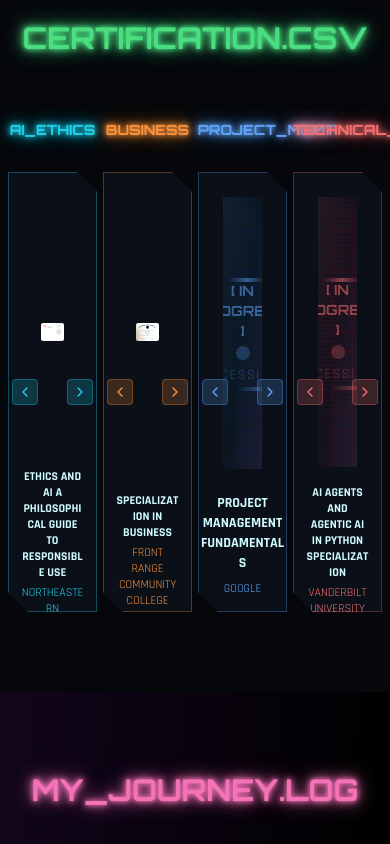
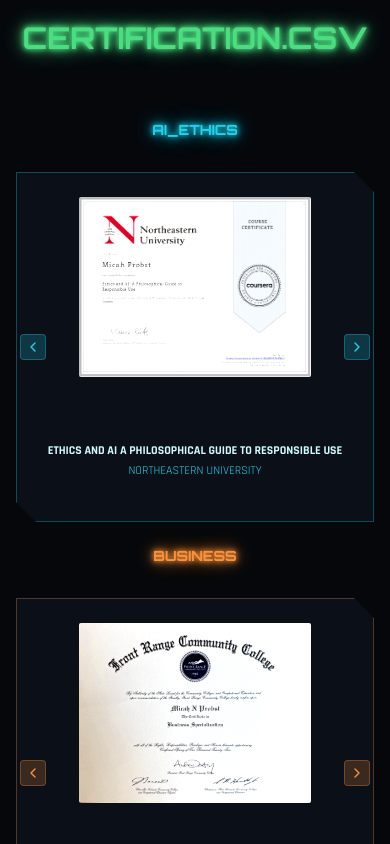
Before and after one commit to micahprobst/micah-cyberpunk-portfolio, a Next.js app: page / in a window 390 px wide. Shown: the part 3780-4624 px from the top of the page. Built offline with nearby package versions, Linux system fonts and the light colour scheme.

Commit message:
sizing comprimises made for new section based on different screen sizes

```diff
--- a/app/page.js
+++ b/app/page.js
@@ -510,7 +510,7 @@
             <span className={`${glitchActive ? 'glitch' : ''}`} data-text="CERTIFICATION.CSV">CERTIFICATION.CSV</span>
           </h2>
 
-          <div className="grid grid-cols-4 gap-[1.5%] w-full mx-auto" style={{paddingLeft: '2%', paddingRight: '2%'}}>
+          <div className="grid grid-cols-1 md:grid-cols-4 gap-6 md:gap-[1.5%] w-full mx-auto px-4 md:px-[2%]">
             {/* AI Ethics Section */}
             <div className="space-y-8">
               <h3 className="text-sm md:text-base lg:text-xl font-bold cyber-font text-center neon-text text-cyan-400 mb-4">
@@ -520,9 +520,9 @@
 {(() => {
                   const currentCert = certificateData.aiEthics[carouselPositions.aiEthics];
                   return (
-                    <div className="cyber-border bg-gray-900/50 border border-cyan-400/30 hover:border-cyan-400 transition-all hover:neon-glow" style={{height: '440px', display: 'flex', flexDirection: 'column', padding: '0', margin: '0'}}>
+                    <div className="cyber-border bg-gray-900/50 border border-cyan-400/30 hover:border-cyan-400 transition-all hover:neon-glow h-[350px] md:h-[440px] flex flex-col p-0 m-0">
                       {/* Certificate Image */}
-                      <div className="w-full relative" style={{height: '320px', margin: '0', padding: '24px', backgroundColor: 'transparent', overflow: 'hidden', display: 'flex', alignItems: 'center', justifyContent: 'center'}}>
+                      <div className="w-full relative h-[230px] md:h-[320px] m-0 p-4 md:p-6 bg-transparent overflow-hidden flex items-center justify-center">
                         {currentCert.image ? (
                           <a
                             href={currentCert.image}
@@ -604,7 +604,7 @@
                         )}
                       </div>
                       {/* Certificate Text - Fixed Height */}
-                      <div className="flex flex-col justify-center" style={{height: '120px', padding: '12px', flex: 'none'}}>
+                      <div className="flex flex-col justify-center h-[120px] md:h-[120px] p-3 md:p-3 flex-none">
                         <h4 className="text-xs md:text-sm lg:text-base font-bold text-center cyber-body text-cyan-100 group-hover:text-cyan-400 transition-colors break-words mb-1">
                           {currentCert.name.toUpperCase().replace(/[^A-Z0-9\s]/g, '')}
                         </h4>
@@ -640,9 +640,9 @@
 {(() => {
                   const currentCert = certificateData.business[carouselPositions.business];
                   return (
-                    <div className="cyber-border bg-gray-900/50 border border-orange-400/30 hover:border-orange-400 transition-all hover:neon-glow" style={{height: '440px', display: 'flex', flexDirection: 'column', padding: '0', margin: '0'}}>
+                    <div className="cyber-border bg-gray-900/50 border border-orange-400/30 hover:border-orange-400 transition-all hover:neon-glow h-[350px] md:h-[440px] flex flex-col p-0 m-0">
                       {/* Certificate Image */}
-                      <div className="w-full relative" style={{height: '320px', margin: '0', padding: '24px', backgroundColor: 'transparent', overflow: 'hidden', display: 'flex', alignItems: 'center', justifyContent: 'center'}}>
+                      <div className="w-full relative h-[230px] md:h-[320px] m-0 p-4 md:p-6 bg-transparent overflow-hidden flex items-center justify-center">
                         {currentCert.image ? (
                           <a
                             href={currentCert.image}
@@ -724,7 +724,7 @@
                         )}
                       </div>
                       {/* Certificate Text - Fixed Height */}
-                      <div className="flex flex-col justify-center" style={{height: '120px', padding: '12px', flex: 'none'}}>
+                      <div className="flex flex-col justify-center h-[120px] md:h-[120px] p-3 md:p-3 flex-none">
                         <h4 className="text-xs md:text-sm lg:text-base font-bold text-center cyber-body text-cyan-100 group-hover:text-orange-400 transition-colors break-words mb-1">
                           {currentCert.name.toUpperCase().replace(/[^A-Z0-9\s]/g, '')}
                         </h4>
@@ -760,9 +760,9 @@
 {(() => {
                   const currentCert = certificateData.projectManagement[carouselPositions.projectManagement];
                   return (
-                    <div className="cyber-border bg-gray-900/50 border border-blue-400/30 hover:border-blue-400 transition-all hover:neon-glow" style={{height: '440px', display: 'flex', flexDirection: 'column', padding: '0', margin: '0'}}>
+                    <div className="cyber-border bg-gray-900/50 border border-blue-400/30 hover:border-blue-400 transition-all hover:neon-glow h-[350px] md:h-[440px] flex flex-col p-0 m-0">
                       {/* Certificate Image */}
-                      <div className="w-full relative" style={{height: '320px', margin: '0', padding: '24px', backgroundColor: 'transparent', overflow: 'hidden', display: 'flex', alignItems: 'center', justifyContent: 'center'}}>
+                      <div className="w-full relative h-[230px] md:h-[320px] m-0 p-4 md:p-6 bg-transparent overflow-hidden flex items-center justify-center">
                         {currentCert.image ? (
                           <a
                             href={currentCert.image}
@@ -878,9 +878,9 @@
 {(() => {
                   const currentCert = certificateData.technicalSkills[carouselPositions.technicalSkills];
                   return (
-                    <div className="cyber-border bg-gray-900/50 border border-red-400/30 hover:border-red-400 transition-all hover:neon-glow" style={{height: '440px', display: 'flex', flexDirection: 'column', padding: '0', margin: '0'}}>
+                    <div className="cyber-border bg-gray-900/50 border border-red-400/30 hover:border-red-400 transition-all hover:neon-glow h-[350px] md:h-[440px] flex flex-col p-0 m-0">
                       {/* Certificate Image */}
-                      <div className="w-full relative" style={{height: '320px', margin: '0', padding: '24px', backgroundColor: 'transparent', overflow: 'hidden', display: 'flex', alignItems: 'center', justifyContent: 'center'}}>
+                      <div className="w-full relative h-[230px] md:h-[320px] m-0 p-4 md:p-6 bg-transparent overflow-hidden flex items-center justify-center">
                         {currentCert.image ? (
                           <a
                             href={currentCert.image}
@@ -962,7 +962,7 @@
                         )}
                       </div>
                       {/* Certificate Text - Fixed Height */}
-                      <div className="flex flex-col justify-center" style={{height: '120px', padding: '12px', flex: 'none'}}>
+                      <div className="flex flex-col justify-center h-[120px] md:h-[120px] p-3 md:p-3 flex-none">
                         <h4 className="text-xs md:text-sm lg:text-base font-bold text-center cyber-body text-cyan-100 group-hover:text-red-400 transition-colors break-words mb-1">
                           {currentCert.name.toUpperCase().replace(/[^A-Z0-9\s]/g, '')}
                         </h4>
```
